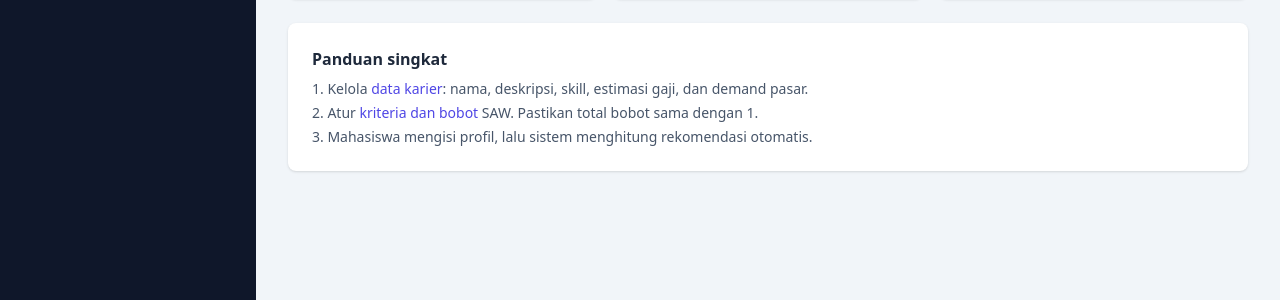
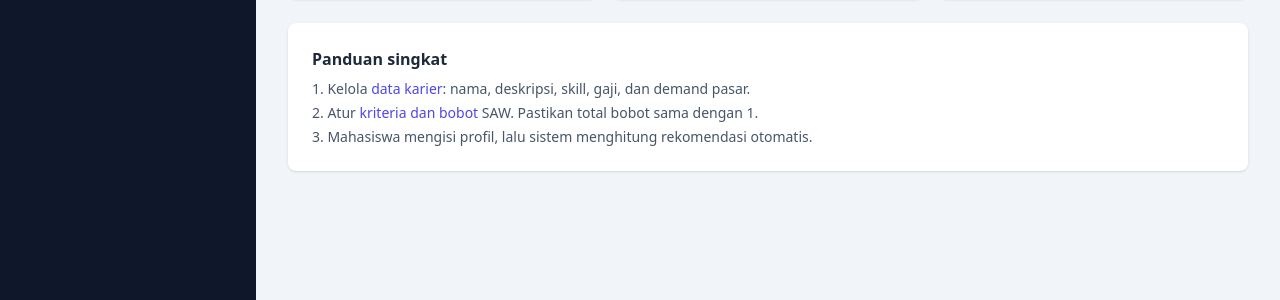
Before and after one commit to yfujust-collab/spk-rekomendasi-karier, a Flask app: page /admin/ in a window 1280 px wide. Shown: the part 217-517 px from the top of the page. Run offline with Flask 3, Linux system fonts and the light colour scheme; a user stored in the database is signed in; tables that the repository leaves empty hold one stand-in row (values such as "Sample post"); some libraries are stand-ins or nearby versions.

Commit message:
fix: label estimasi gaji -> gaji

```diff
--- a/app/templates/admin/dashboard.html
+++ b/app/templates/admin/dashboard.html
@@ -20,7 +20,7 @@
 <div class="mt-6 bg-white rounded-lg shadow p-6">
   <p class="font-semibold mb-2">Panduan singkat</p>
   <ol class="list-decimal list-inside text-sm text-slate-600 space-y-1">
-    <li>Kelola <a class="text-indigo-600" href="{{ url_for('admin.careers') }}">data karier</a>: nama, deskripsi, skill, estimasi gaji, dan demand pasar.</li>
+    <li>Kelola <a class="text-indigo-600" href="{{ url_for('admin.careers') }}">data karier</a>: nama, deskripsi, skill, gaji, dan demand pasar.</li>
     <li>Atur <a class="text-indigo-600" href="{{ url_for('admin.criteria') }}">kriteria dan bobot</a> SAW. Pastikan total bobot sama dengan 1.</li>
     <li>Mahasiswa mengisi profil, lalu sistem menghitung rekomendasi otomatis.</li>
   </ol>
```
